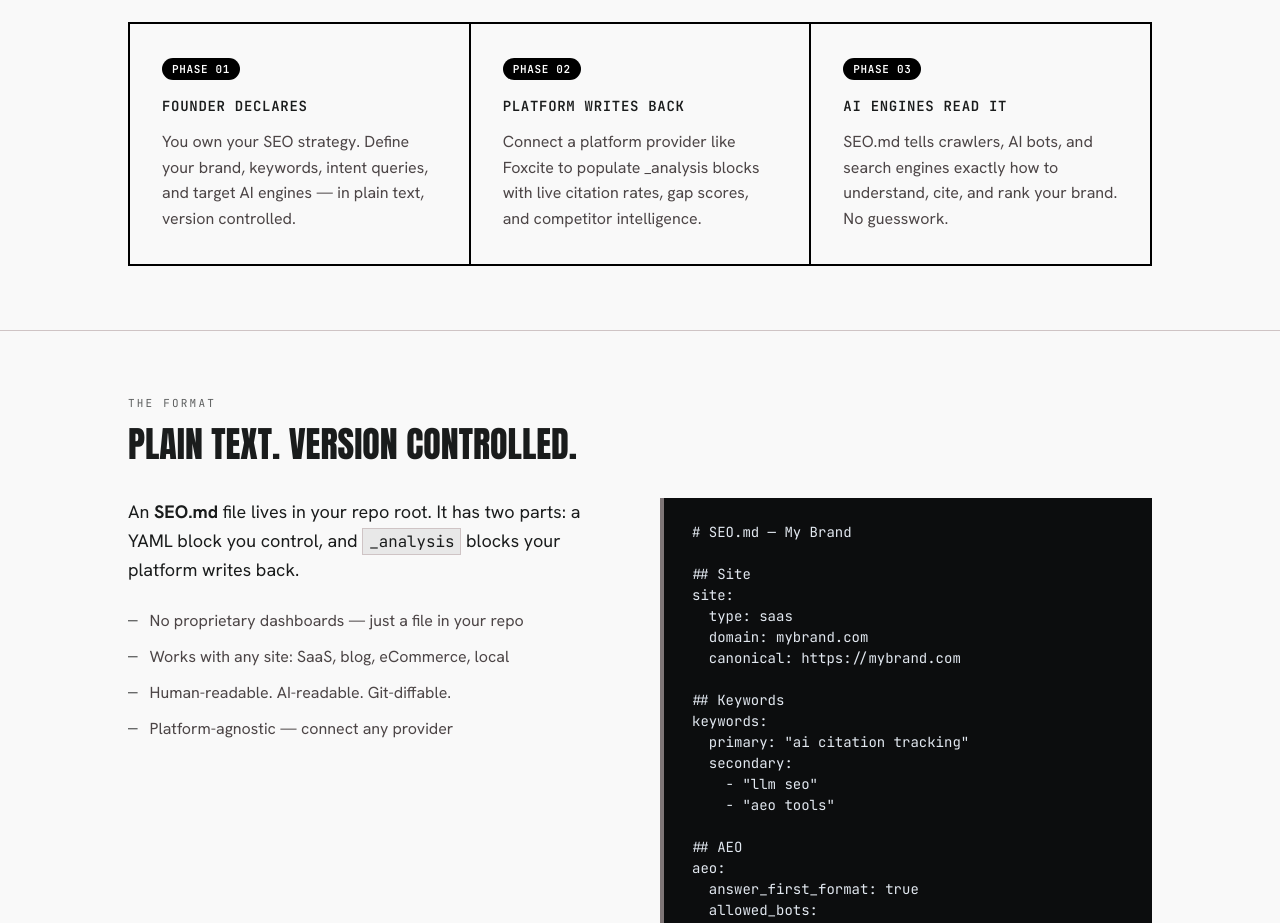
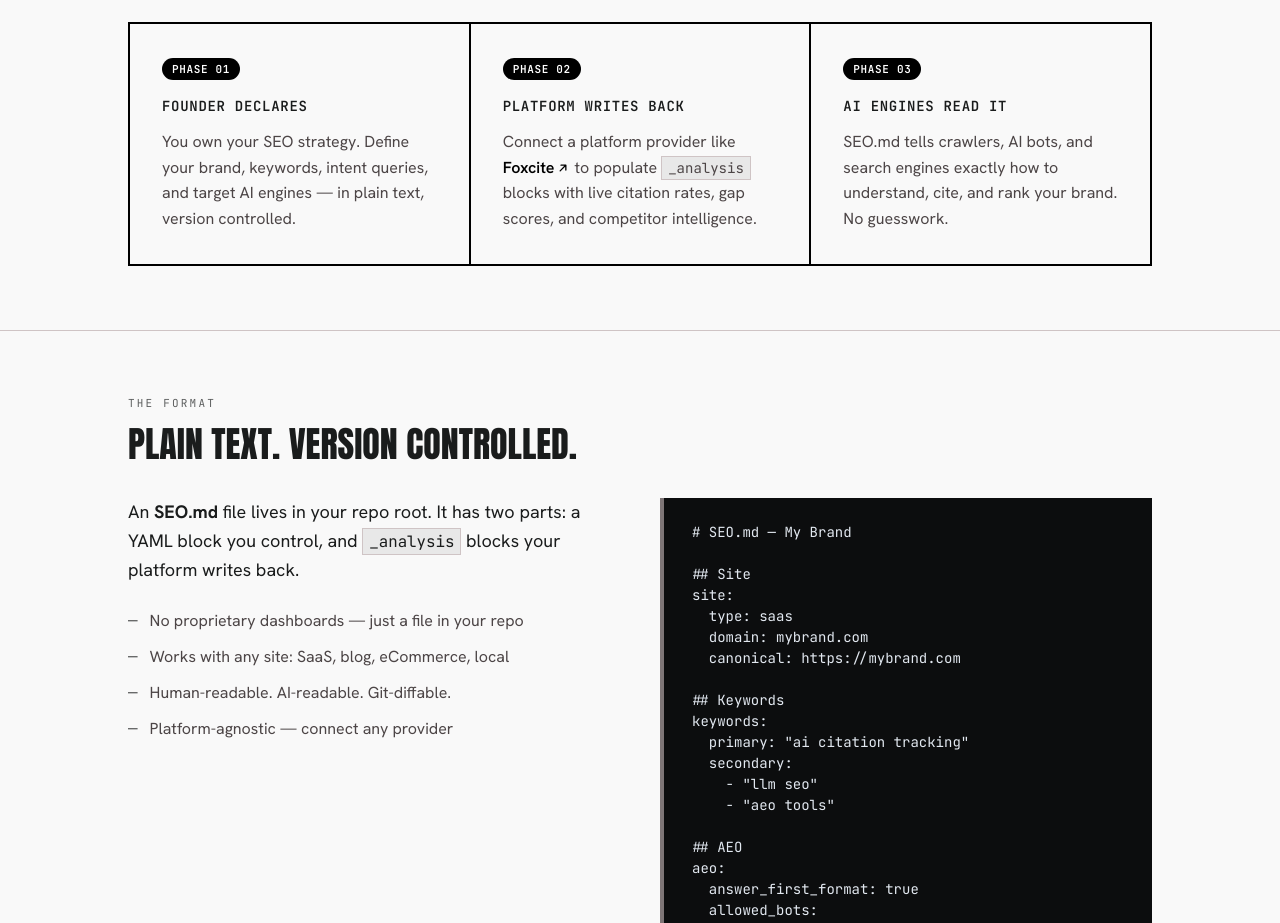
Before and after one commit to gigabit-eth/seomd.dev, a Next.js app: page / in a window 1280 px wide. Shown: the part 1340-2263 px from the top of the page. Built offline with nearby package versions, Linux system fonts and the light colour scheme.

Commit message:
feat: add external link to Foxcite in platform description component

```diff
--- a/src/app/page.js
+++ b/src/app/page.js
@@ -21,7 +21,23 @@ const FEATURES = [
   {
     index: '02',
     title: 'PLATFORM WRITES BACK',
-    desc: 'Connect a platform provider like Foxcite to populate _analysis blocks with live citation rates, gap scores, and competitor intelligence.',
+    desc: (
+      <>
+        Connect a platform provider like{' '}
+        <a
+          href="https://foxcite.com"
+          target="_blank"
+          rel="noopener noreferrer"
+          className="inline-flex items-center gap-0.5 text-primary hover:underline font-semibold"
+        >
+          Foxcite
+          <svg xmlns="http://www.w3.org/2000/svg" viewBox="0 0 16 16" fill="currentColor" className="w-3.5 h-3.5 shrink-0">
+            <path fillRule="evenodd" d="M4.22 11.78a.75.75 0 0 1 0-1.06L9.44 5.5H5.75a.75.75 0 0 1 0-1.5h5.5a.75.75 0 0 1 .75.75v5.5a.75.75 0 0 1-1.5 0V6.56l-5.22 5.22a.75.75 0 0 1-1.06 0Z" clipRule="evenodd" />
+          </svg>
+        </a>{' '}
+        to populate <code>_analysis</code> blocks with live citation rates, gap scores, and competitor intelligence.
+      </>
+    ),
   },
   {
     index: '03',
```
